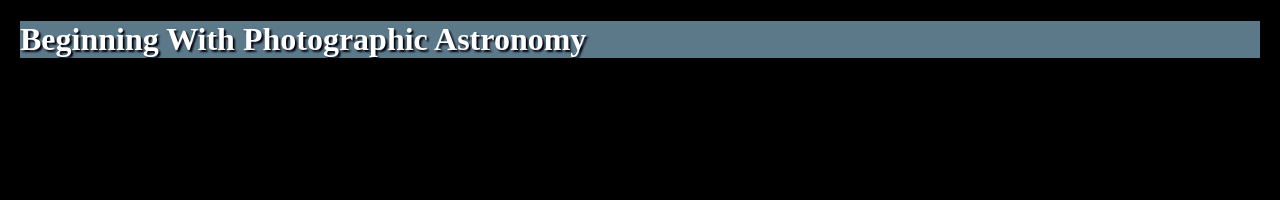
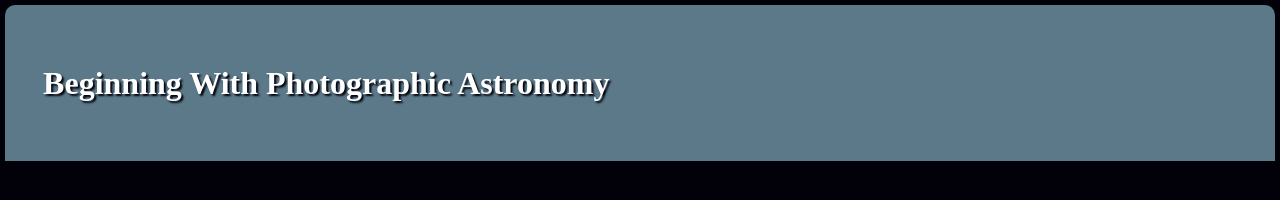
Before and after one commit to makslamar/FinalExamCSS, a plain HTML site: page index.html in a window 1280 px wide. Drawn offline with Linux system fonts and the light colour scheme.

Commit message:
Nav Bar Adjustment
Adaptative Nav Bar with % numbers

```diff
--- a/CSS/style.css
+++ b/CSS/style.css
@@ -1,15 +1,28 @@
 body {
-	margin: 20px;
-	background-color: black;
+	margin: 5px;
+	background-color:  #02010a;
 	color: white;
 }
-header #main-title{
+
+#navbar{
   background-color: #5b7989;
   text-shadow: 2px 2px 2px #02010a;
+  width:97%;
+  height: 10%;
+  margin: 0 auto;
+  border-radius: 10px 10px 0px 0px;
+  padding: 3% 0% 3% 3%;
 }
 
 
 
+@media screen and (min-width 900px) {
+
+}
+
+@media screen and (max-width 899px) {
+
+}
 
 
 /**CSS de ejemplo------------
--- a/index.html
+++ b/index.html
@@ -10,10 +10,14 @@
        <link rel="stylesheet" href="CSS/style.css">
    </head>
    <body>
-     <header>
-       <h1 id="main-title">
-         Beginning With Photographic Astronomy
-       </h1>
+     <header id="navbar">
+         <h1>
+           Beginning With Photographic Astronomy
+         </h1>
      </header>
+     <section>
+       <div id="content">
+       </div>
+     </section>
    </body>
 </html>
```
